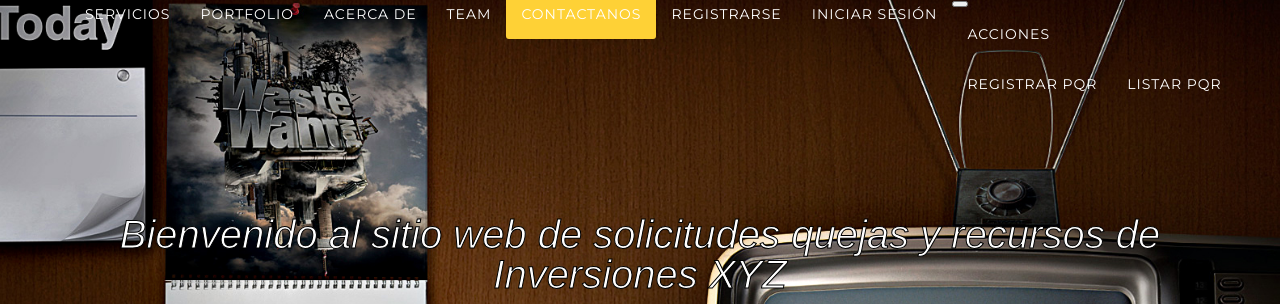
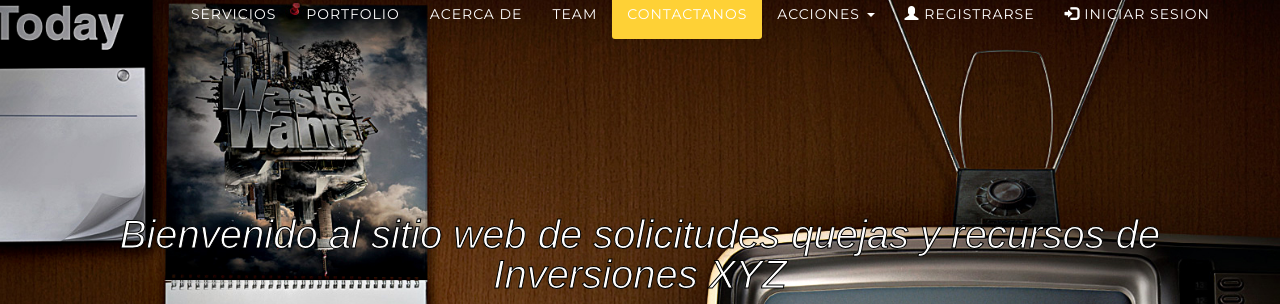
Before and after one commit to niltonsteveen/PQRSIngWebDWP, a website: page WebContent/bootstrapTemplate/index.html in a window 1280 px wide. Shown: the part 86-390 px from the top of the page. Drawn offline with nearby package versions, Linux system fonts and the light colour scheme; files whose address does not match are found by name; a web font is replaced by a local one.

Commit message:
Update index.html

```diff
--- a/WebContent/bootstrapTemplate/index.html
+++ b/WebContent/bootstrapTemplate/index.html
@@ -110,22 +110,20 @@
                     <li>
                         <a class="page-scroll" href="#contact">Contactanos</a>
                     </li>
-                    <li id="liRegistrarse">
-                        <a class="page-scroll" href="" data-toggle="modal" data-target="#modalRegistro">Registrarse</a>
-                    </li>
-                    <li id="liInicioSesion">
-                        <a class="page-scroll" href="" data-toggle="modal" data-target="#modalLogin">Iniciar Sesión</a>
-                    </li>
-                    <li >
-                        <button id="mostrar1" class="page-scroll" href="" ></button>
-                    </li>
-                    <li >
-                        <a class="page-scroll" href="" >Acciones</a>
-                        <ul class="nav navbar-nav navbar-right">
-                        	<li><a class="page-scroll">Registrar pqr</a></li>
-                        	<li><a class="page-scroll">listar pqr</a></li>
-                        </ul>
-                    </li>
+                    <li class="dropdown">
+		    	<a class="dropdown-toggle" data-toggle="dropdown" href="#">Acciones <span class="caret"></span></a>
+			<ul class="dropdown-menu">
+				<li><a style="color:#F7BE81;" class="page-scroll">Registrar pqr</a></li>
+				<li><a style="color:#F7BE81;" class="page-scroll">listar pqr</a></li>
+			</ul>
+		    </li>
+			<li id="liRegistrarse">
+				<a href="#" data-toggle="modal" data-target="#modalRegistro"><span class="glyphicon glyphicon-user"></span> Registrarse</a>
+			</li>
+			<li id="liInicioSesion">
+				<a href="#" data-toggle="modal" data-target="#modalLogin"><span class="glyphicon glyphicon-log-in"></span> Iniciar sesion</a>
+			</li>
+
                     <li>
                     	<div id="nodoNotificaciones" hidden>
                     		<div class="page-scroll" id="notificaciones">
```
